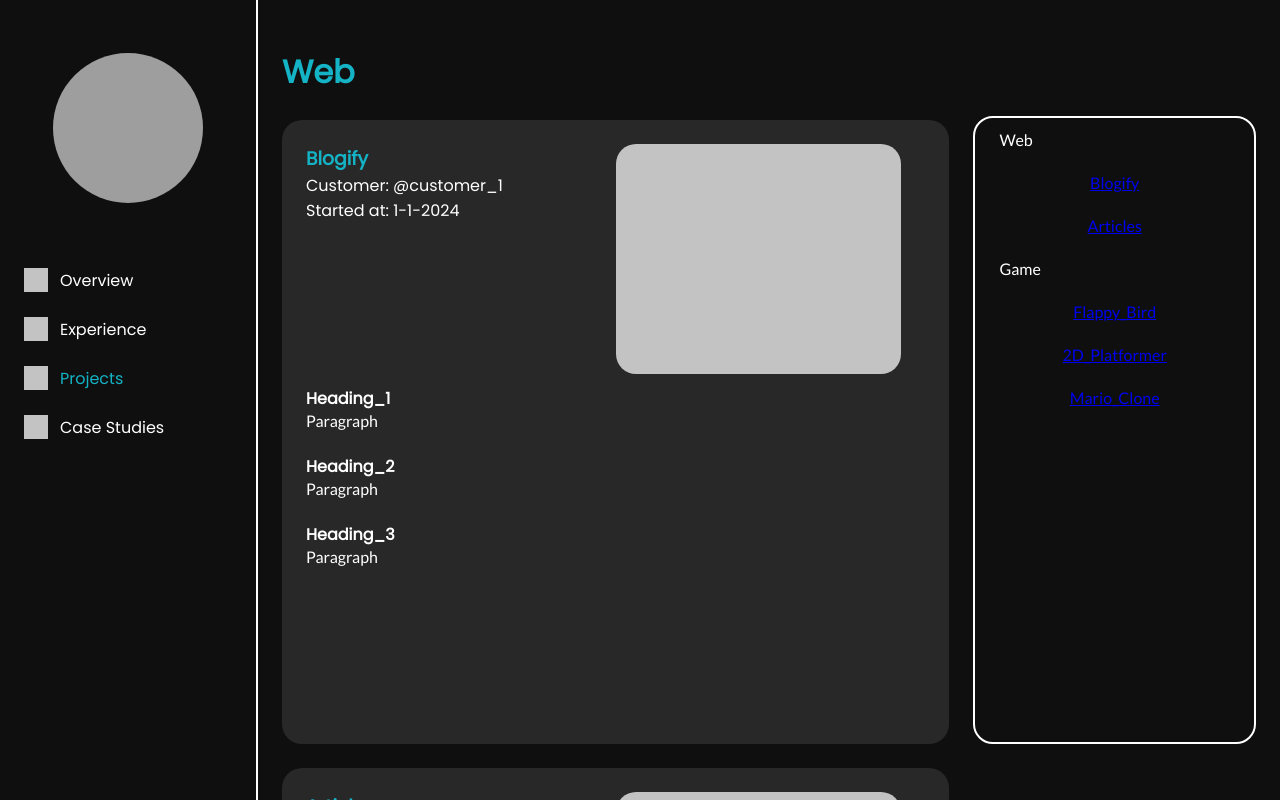
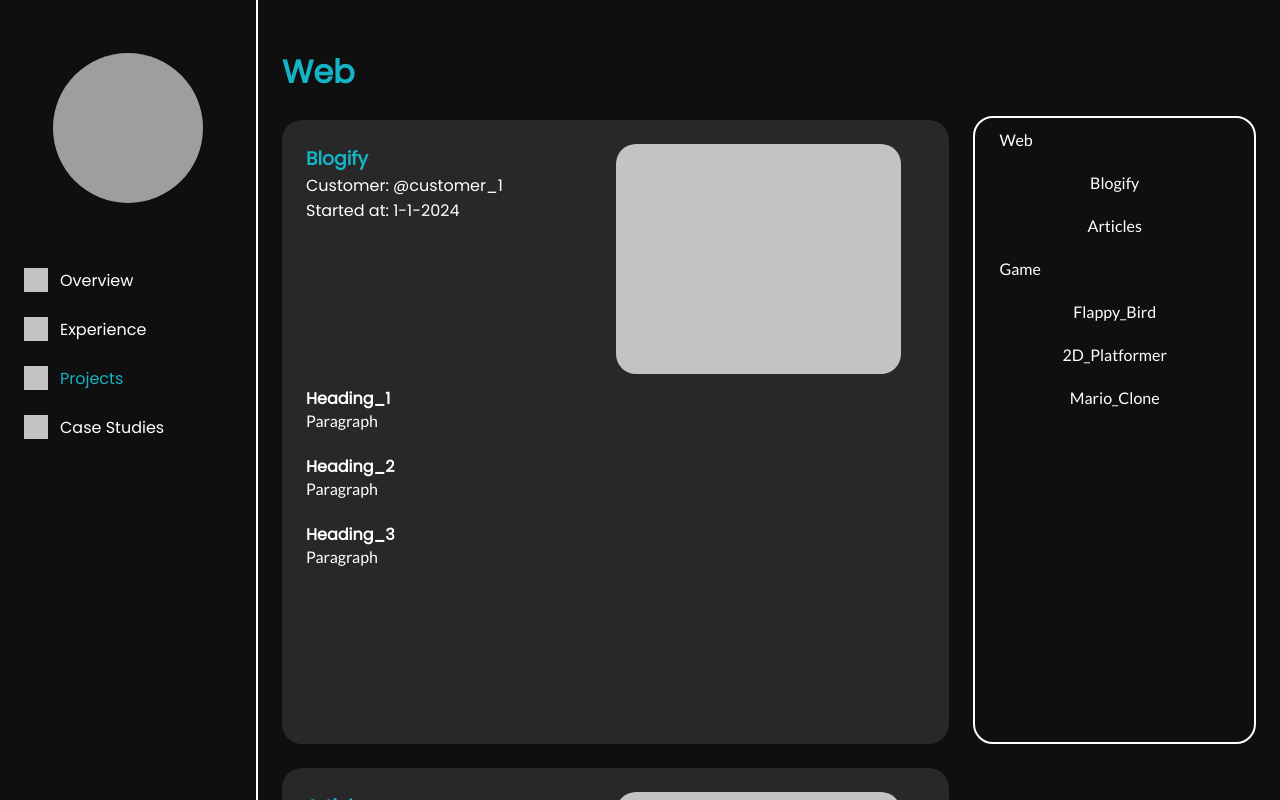
Before and after one commit to ChuzaWick420/Dashboard, a React (Vite) app: page /projects in a window 1280 px wide. Built offline with nearby package versions, Linux system fonts and the light colour scheme; grey boxes are pictures that could not be loaded.

Commit message:
The theme of the links in nav section is matched according to the projects page

```diff
--- a/src/pages/projects/projects.css
+++ b/src/pages/projects/projects.css
@@ -81,6 +81,11 @@
 .nav_category .nav_option {
     width: 100%;
     text-align: center;
+}
+
+.nav_option a {
+    text-decoration: none;
+    color: var(--text-color);
 }
 
 .nav_category *:hover {
```
